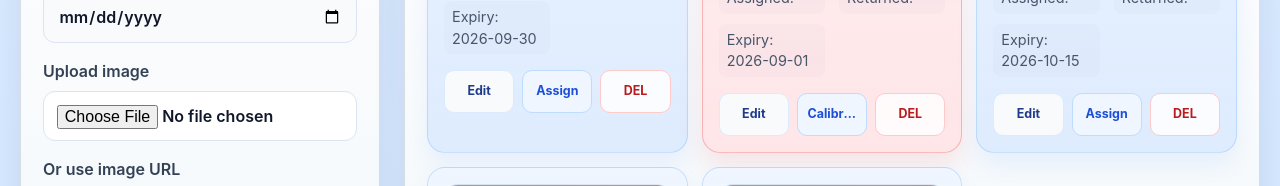
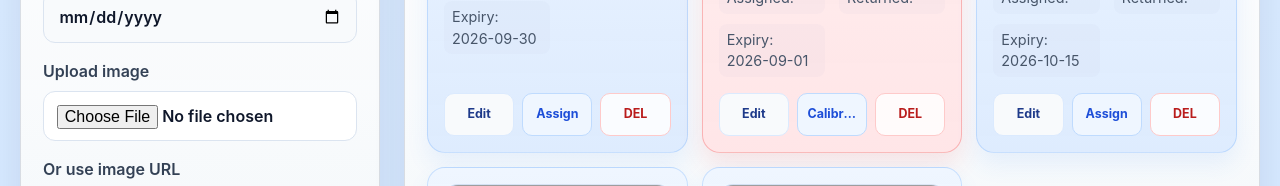
Before and after one commit to rybal007/tools-tracking-beta, a React (Vite) app: page / in a window 1280 px wide. Shown: the part 732-918 px from the top of the page. Built offline with nearby package versions, Linux system fonts and the light colour scheme; grey boxes are pictures that could not be loaded.

Commit message:
tools track beta 1.21

```diff
--- a/src/App.css
+++ b/src/App.css
@@ -490,6 +490,8 @@
   justify-content: space-between;
   gap: 12px;
   flex-wrap: wrap;
+  margin-top: auto;
+  width: 100%;
 }
 
 .action-buttons {
--- a/src/App.jsx
+++ b/src/App.jsx
@@ -13,6 +13,7 @@ const initialTools = [
 
 const statusOptions = ['All', 'Available', 'For Calibration', 'Borrowed']
 
+// Formats ISO timestamps into a readable short date/time string for the UI.
 const formatDateTime = (value) => {
   if (!value) {
     return '—'
@@ -37,6 +38,7 @@ const emptyForm = {
   image: '',
 }
 
+// Converts a selected local image file into a base64 data URL so it can be stored and displayed.
 const fileToDataUrl = (file) =>
   new Promise((resolve, reject) => {
     const reader = new FileReader()
@@ -45,6 +47,7 @@ const fileToDataUrl = (file) =>
     reader.readAsDataURL(file)
   })
 
+// Checks whether a calibration date has passed today, marking the item as needing calibration.
 const isCalibrationDue = (calibrationDate) => {
   if (!calibrationDate) {
     return false
@@ -57,6 +60,7 @@ const isCalibrationDue = (calibrationDate) => {
   return dueDate <= today
 }
 
+// Ensures any expired calibration date automatically changes a tool to the calibration status.
 const normalizeToolStatus = (tool) => {
   if (!tool || !tool.calibrationDate || tool.status === 'Borrowed') {
     return tool
@@ -74,6 +78,7 @@ const normalizeToolStatus = (tool) => {
 }
 
 function App() {
+  // Reads saved tools from localStorage so the inventory still exists after a refresh.
   const [tools, setTools] = useState(() => {
     try {
       const savedTools = localStorage.getItem(STORAGE_KEY)
@@ -97,10 +102,12 @@ function App() {
     image: '',
   })
 
+  // On first load, re-check each tool so expired calibration dates are updated automatically.
   useEffect(() => {
     setTools((currentTools) => currentTools.map((tool) => normalizeToolStatus(tool)))
   }, [])
 
+  // Persists the tool list in localStorage every time the inventory changes.
   useEffect(() => {
     try {
       localStorage.setItem(STORAGE_KEY, JSON.stringify(tools))
@@ -109,6 +116,7 @@ function App() {
     }
   }, [tools])
 
+  // Filters the cart by search text and selected status so the dashboard only shows matching tools.
   const filteredTools = useMemo(() => {
     return tools.filter((tool) => {
       const matchesSearch = tool.name.toLowerCase().includes(search.toLowerCase())
@@ -117,6 +125,7 @@ function App() {
     })
   }, [search, statusFilter, tools])
 
+  // Calculates the dashboard counters for total, available, calibration, and borrowed tools.
   const stats = useMemo(() => {
     return {
       total: tools.length,
@@ -126,6 +135,7 @@ function App() {
     }
   }, [tools])
 
+  // Adds a new tool to the inventory and auto-sets the calibration state if the date is already due.
   const handleSubmit = (event) => {
     event.preventDefault()
 
@@ -153,6 +163,7 @@ function App() {
     setForm(emptyForm)
   }
 
+  // Updates a tool's status without changing the rest of its properties.
   const updateStatus = (id, nextStatus) => {
     setTools((currentTools) =>
       currentTools.map((tool) =>
@@ -169,6 +180,7 @@ function App() {
     )
   }
 
+  // Opens the borrower entry dialog for the selected tool.
   const openAssignModal = (tool) => {
     setAssignModal({ isOpen: true, toolId: tool.id, borrower: tool.borrower || '' })
   }
@@ -177,6 +189,7 @@ function App() {
     setAssignModal({ isOpen: false, toolId: null, borrower: '' })
   }
 
+  // Saves the borrower name and marks the tool as borrowed with the current timestamp.
   const confirmAssignment = () => {
     if (!assignModal.toolId || !assignModal.borrower.trim()) {
       return
@@ -201,6 +214,7 @@ function App() {
     closeAssignModal()
   }
 
+  // Returns a borrowed tool to stock and clears the borrower information.
   const returnTool = (id) => {
     const now = new Date().toISOString()
 
@@ -218,6 +232,7 @@ function App() {
     )
   }
 
+  // Opens the calibration date modal for the selected tool.
   const openCalibrationModal = (tool) => {
     setCalibrationModal({ isOpen: true, toolId: tool.id, calibrationDate: tool.calibrationDate || '' })
   }
@@ -226,6 +241,7 @@ function App() {
     setCalibrationModal({ isOpen: false, toolId: null, calibrationDate: '' })
   }
 
+  // Updates the calibration date and clears the current borrower when a tool is re-certified.
   const confirmCalibration = () => {
     if (!calibrationModal.toolId || !calibrationModal.calibrationDate) {
       return
@@ -250,6 +266,7 @@ function App() {
     closeCalibrationModal()
   }
 
+  // Populates the edit modal with the selected tool's current details for modification.
   const openEditModal = (tool) => {
     setEditModal({
       isOpen: true,
@@ -272,6 +289,7 @@ function App() {
     })
   }
 
+  // Saves the edited tool details and preserves the correct status logic after changes.
   const saveEditedTool = () => {
     if (!editModal.toolId || !editModal.name.trim()) {
       return
@@ -308,20 +326,24 @@ function App() {
     closeEditModal()
   }
 
+  // Removes a tool from the inventory list completely.
   const deleteTool = (id) => {
     setTools((currentTools) => currentTools.filter((tool) => tool.id !== id))
   }
 
+  // Builds a CSV file from the visible tools so it can be opened in Excel.
   const exportToExcel = () => {
     const rows = filteredTools.length > 0 ? filteredTools : tools
 
-    const header = ['Name', 'Quantity', 'Serial Number', 'Status', 'Borrower', 'Expiry Date']
+    const header = ['Name', 'Quantity', 'Serial Number', 'Status', 'Borrower', 'Assigned At', 'Returned At', 'Expiry Date']
     const csvRows = rows.map((tool) => [
       tool.name,
       tool.quantity ?? 1,
       tool.serialNumber || '',
       tool.status,
       tool.borrower || '',
+      tool.assignedAt || '',
+      tool.returnedAt || '',
       tool.calibrationDate || '',
     ])
 
```
